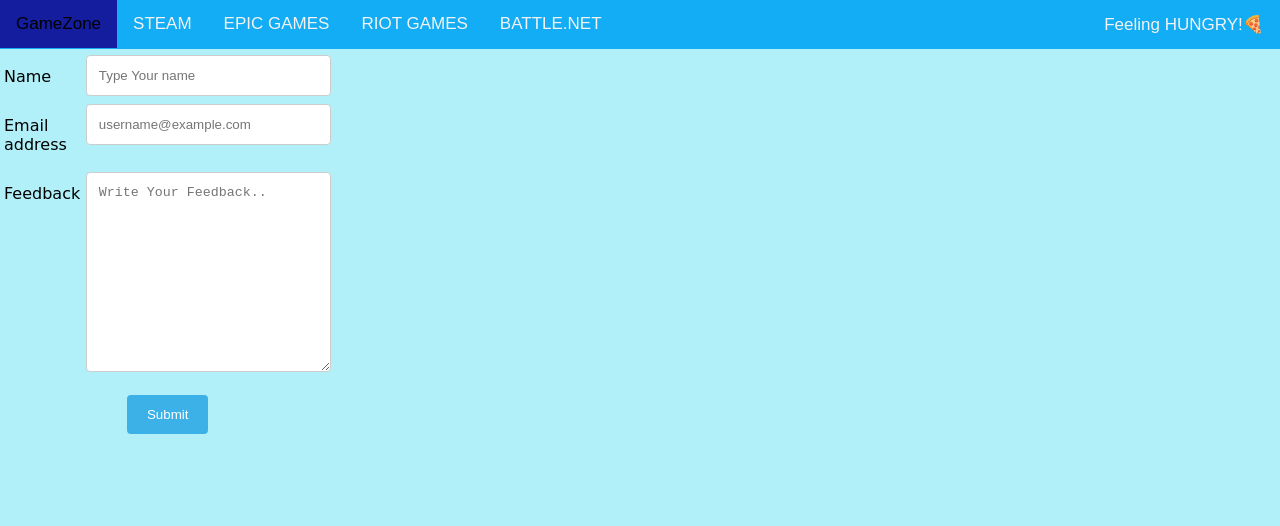
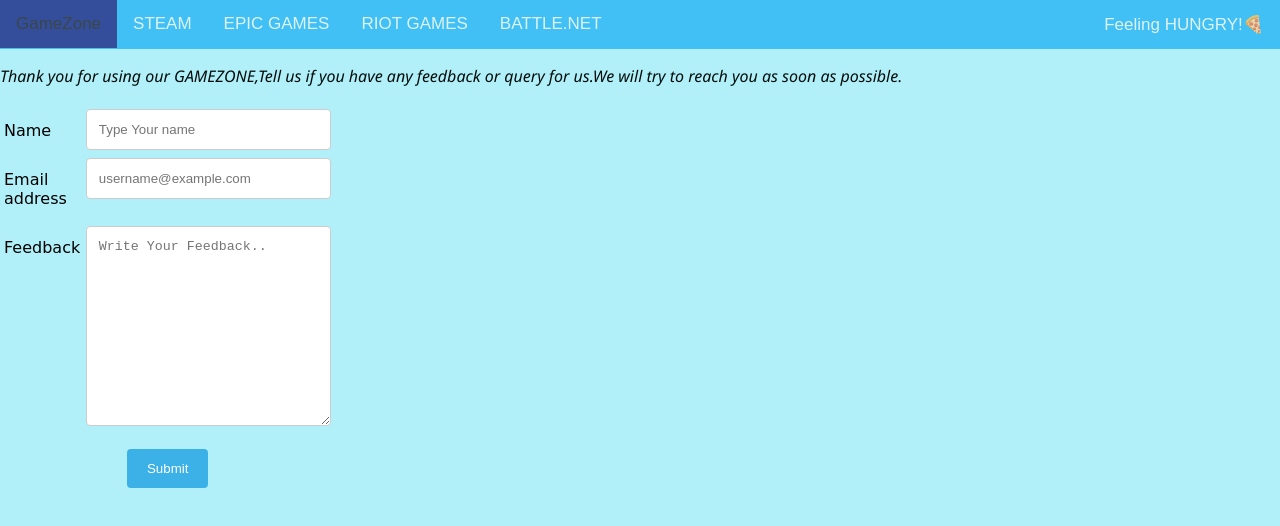
Before and after one commit to pritamg7/GameZone, a plain HTML site: page contact.html in a window 1280 px wide. Drawn offline with Linux system fonts and the light colour scheme.

Commit message:
updaed all files

```diff
--- a/contact.html
+++ b/contact.html
@@ -11,13 +11,17 @@
 
 <body>
   <div class="topnav">
-    <a href="#">GameZone</a>
+    <a href="index.html">GameZone</a>
     <a href="https://store.steampowered.com/">STEAM</a>
     <a href="https://www.epicgames.com/store/en-US/">EPIC GAMES</a>
     <a href="https://www.riotgames.com/en">RIOT GAMES</a>
     <a href="https://us.shop.battle.net/en-us">BATTLE.NET</a>
     <a href="https://www.zomato.com/" style="float: right;">Feeling HUNGRY!&#127829;</a>
   </div>
+  <p class="paragraph1">
+    Thank you for using our GAMEZONE,Tell us if you have any feedback or query for us.We will try to reach you as soon
+    as possible.
+  </p>
 
   <div class="footercontainer">
     <form action="thankyou.html">
--- a/style.css
+++ b/style.css
@@ -10,7 +10,7 @@ body {
   font-family: cursive;
 }
 
-.navbar-brand{
+.navbar-brand {
   font-size: 400%;
 }
 
@@ -30,6 +30,10 @@ body {
 
 .topnav {
   overflow: hidden;
+  position: -webkit-sticky;
+  position: sticky;
+  top: 0;
+  opacity: 0.7;
   background-color: rgb(18, 173, 245);
 }
 
@@ -43,8 +47,8 @@ body {
 }
 
 .topnav a:hover {
-  background-color: rgb(20, 29, 158);
-  color: rgb(0, 0, 0);
+  background-color: rgb(2, 10, 116);
+  color: rgb(8, 0, 0);
 }
 
 .topnav a.active {
@@ -58,6 +62,14 @@ body {
   font-family: "Segoe UI", Tahoma, Geneva, Verdana, sans-serif;
   font-style: italic;
   color: cadetblue;
+}
+
+.paragraph1 {
+  display: flex;
+  justify-content: left;
+  font-family: "Segoe UI", Tahoma, Geneva, Verdana, sans-serif;
+  font-style: italic;
+  color: rgb(0, 12, 12);
 }
 
 input[type="text"],
@@ -132,10 +144,8 @@ input[type="submit"]:hover {
   padding: 0 4px;
 }
 
-
 .column {
   flex: 25%;
-
   max-width: 25%;
   padding: 0 4px;
 }
@@ -145,14 +155,12 @@ input[type="submit"]:hover {
   vertical-align: middle;
 }
 
-
 @media (max-width: 800px) {
   .column {
     flex: 50%;
     max-width: 50%;
   }
 }
-
 
 @media (max-width: 600px) {
   .column {
@@ -161,9 +169,9 @@ input[type="submit"]:hover {
   }
 }
 
-.caption{
+.caption {
   display: flex;
+
   font-size: medium;
   font-family: cursive;
-
 }
```
Also changed, not shown: index.html (+15 -11 lines), thankyou.html (+4 -1 lines). Lines whose indentation alone changed are shown as unchanged.
